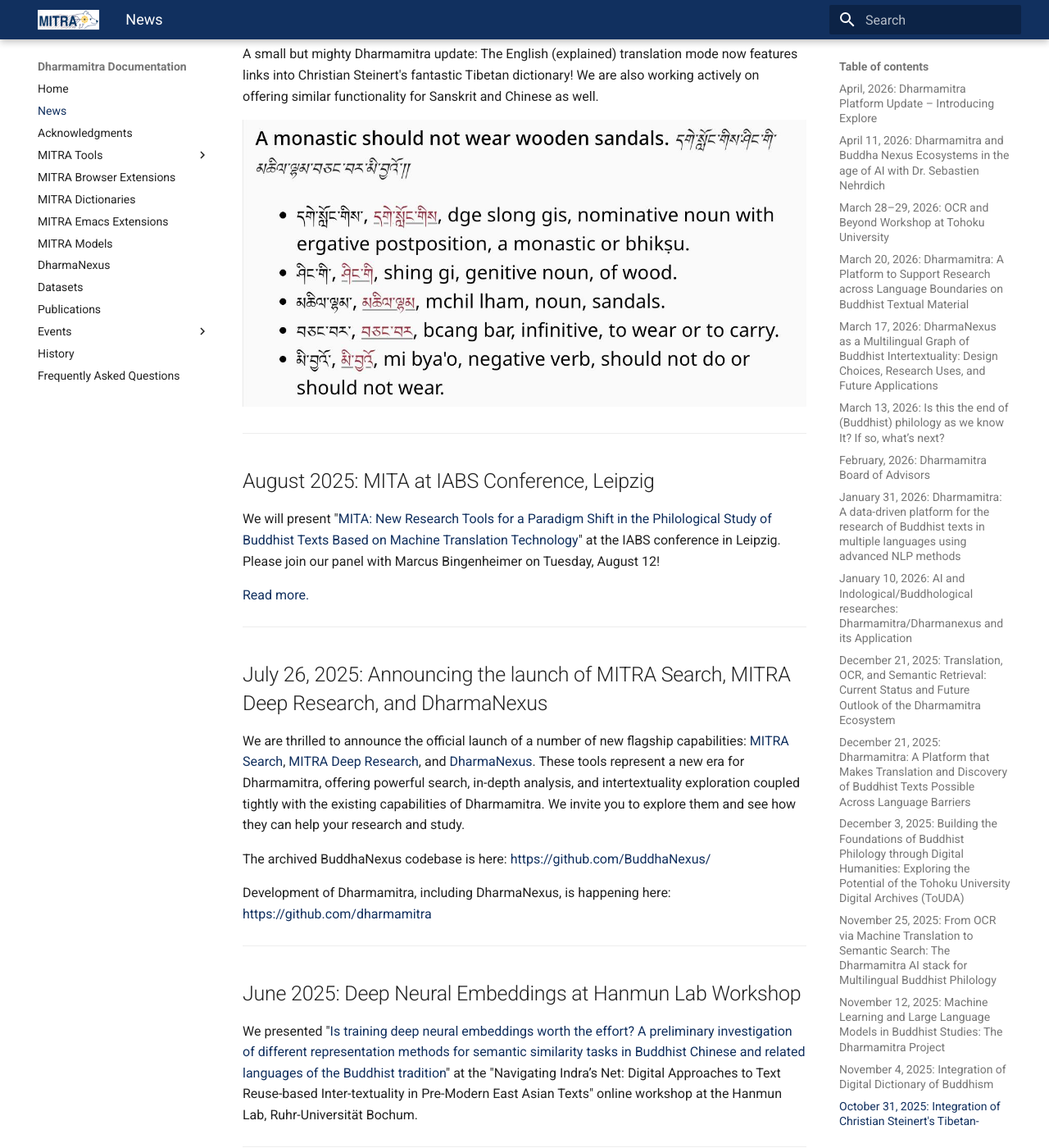
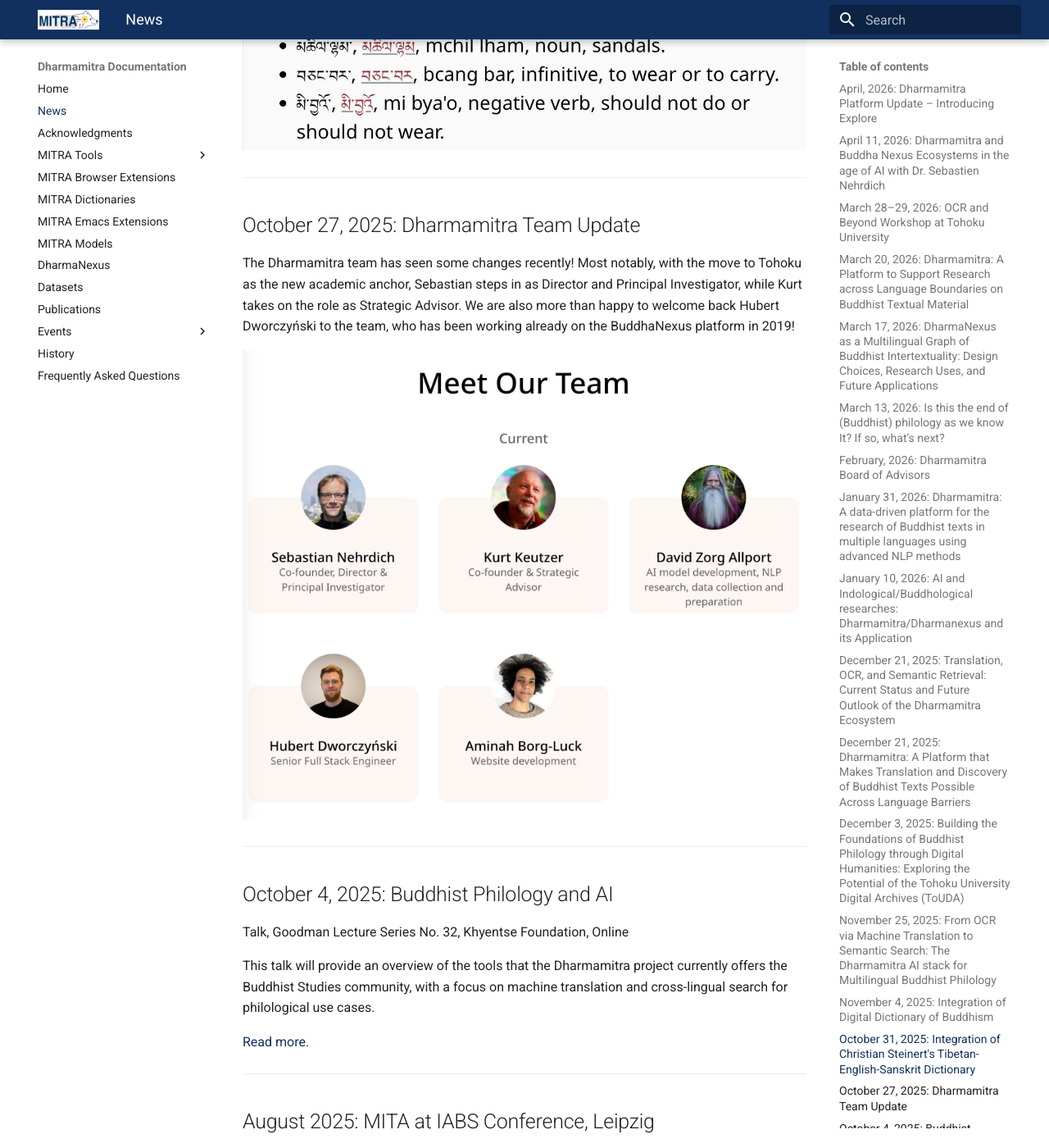
Before and after one commit to dharmamitra/dharmamitra-guides, an MkDocs documentation site: the page built from docs/news.md, in a window 1280 px wide and 1400 px high, scrolled down 6781 px. Shown: the whole window at 82% size. Built offline with MkDocs 1.6.1 and Material for MkDocs 9.7.7, drawn with Linux system fonts in a browser that asks for light colours; some of the changed text lies outside the part shown.

Commit message:
Update news.md

```diff
--- a/docs/news.md
+++ b/docs/news.md
@@ -141,16 +141,6 @@
 
 ---
 
-## November 12, 2025: Machine Learning and Large Language Models in Buddhist Studies: The Dharmamitra Project
-
-Talk, Goodman Lecture Series No. 32, Khyentse Foundation, Online
-
-This talk will provide an overview of the tools that the Dharmamitra project currently offers the Buddhist Studies community, with a focus on machine translation and cross-lingual search for philological use cases.
-
-[Read more.](events/invited_talks.md)
-
----
-
 ## November 4, 2025: Integration of Digital Dictionary of Buddhism
 
 We now also feature integration of the fantastic Digital Dictionary of Buddhism (DDB,  電子佛教辭典) by Charles Muller for the English-Explained translation mode on Chinese Input!
@@ -164,6 +154,25 @@
 A small but mighty Dharmamitra update: The English (explained) translation mode now features links into Christian Steinert's fantastic Tibetan dictionary! We are also working actively on offering similar functionality for Sanskrit and Chinese as well.
 
 ![Steinert dictionary](assets/Steinert_dictionary.jpg)
+
+---
+
+## October 27, 2025: Dharmamitra Team Update
+
+The Dharmamitra team has seen some changes recently! Most notably, with the move to Tohoku as the new academic anchor, Sebastian steps in as Director and Principal Investigator, while Kurt takes on the role as Strategic Advisor.
+We are also more than happy to welcome back Hubert Dworczyński to the team, who has been working already on the BuddhaNexus platform in 2019!
+
+![Meet our team](assets/Meet_our_team.jpg)
+
+---
+
+## October 4, 2025: Buddhist Philology and AI
+
+Talk, Goodman Lecture Series No. 32, Khyentse Foundation, Online
+
+This talk will provide an overview of the tools that the Dharmamitra project currently offers the Buddhist Studies community, with a focus on machine translation and cross-lingual search for philological use cases.
+
+[Read more.](events/invited_talks.md)
 
 ---
 
```
